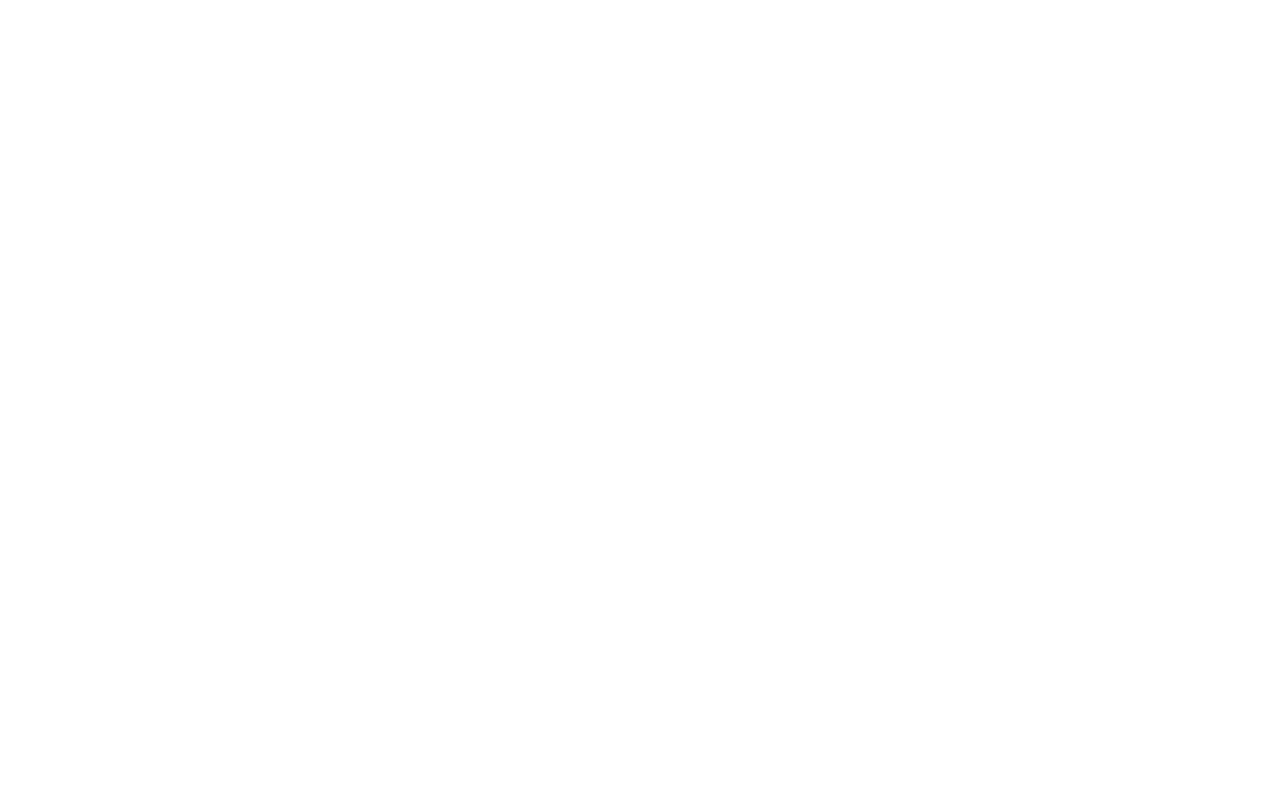
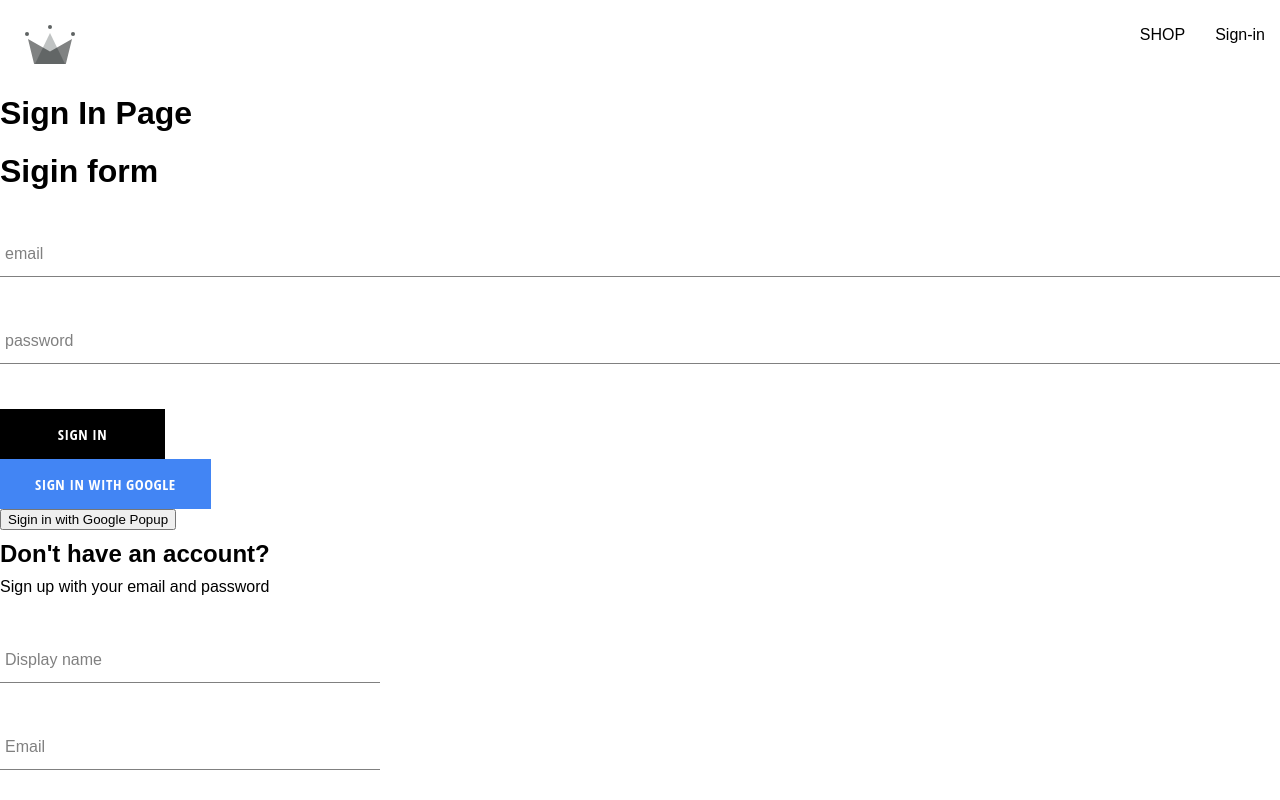
Before and after one commit to upluke/crwn-clothing-app, a React (Create React App) app: page /auth in a window 1280 px wide. Before the commit this address had no page. Shown: the top 800 px of the page. Built offline with nearby package versions, Linux system fonts and the light colour scheme; a web font is replaced by a local one.

Commit message:
rename sign-in

```diff
--- a/src/App.js
+++ b/src/App.js
@@ -1,7 +1,7 @@
 import {Routes, Route} from 'react-router-dom'
 import Navigation from './routes/navigation/navigation.component';
 import Home from './routes/home/home.component'
-import SignIn from './routes/sign-in/sign-in.component';
+import Authentication from './routes/authentication/authentication.component';
 
 const Shop =()=>{
   return <h1>This is the shop page!</h1>
@@ -15,7 +15,7 @@ function App() {
       <Route path='/' element={<Navigation />} >
         <Route index element={ <Home/>} />
         <Route path='shop' element={<Shop />} />
-        <Route path='sign-in' element={<SignIn />} />
+        <Route path='auth' element={<Authentication />} />
       </Route>
     </Routes>
 
--- a/src/routes/sign-in/sign-in.component.jsx
+++ b/src/routes/authentication/authentication.component.jsx
@@ -5,7 +5,7 @@ import SignUpForm from "../../components/sign-up-form/sign-up-form.component"
 
 
 
-const SignIn=()=>{
+const Authentication=()=>{
 
     const logGoogleUser=async ()=>{
         const {user}= await signInWithGooglePopup()
@@ -24,4 +24,4 @@ const SignIn=()=>{
     )
 }
 
-export default SignIn
+export default Authentication
--- a/src/routes/navigation/navigation.component.jsx
+++ b/src/routes/navigation/navigation.component.jsx
@@ -14,7 +14,7 @@ const Navigation=()=>{
                 </Link>
                <div className='nav-links-container'>
                     <Link className='nav-link' to='/shop'>SHOP</Link>
-                    <Link className='nav-link' to='/sign-in' >Sign-in</Link>
+                    <Link className='nav-link' to='/auth' >Sign-in</Link>
                </div>
             </div>
             <Outlet />
```
